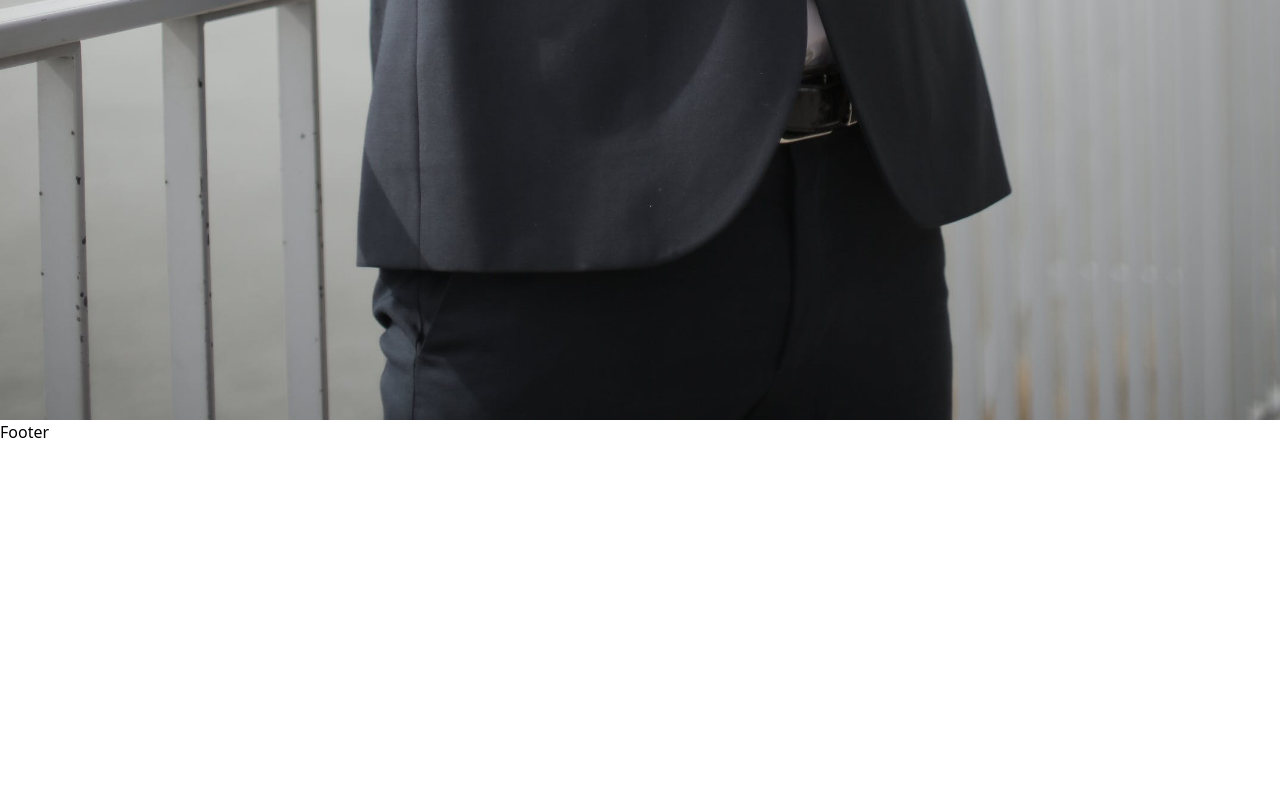
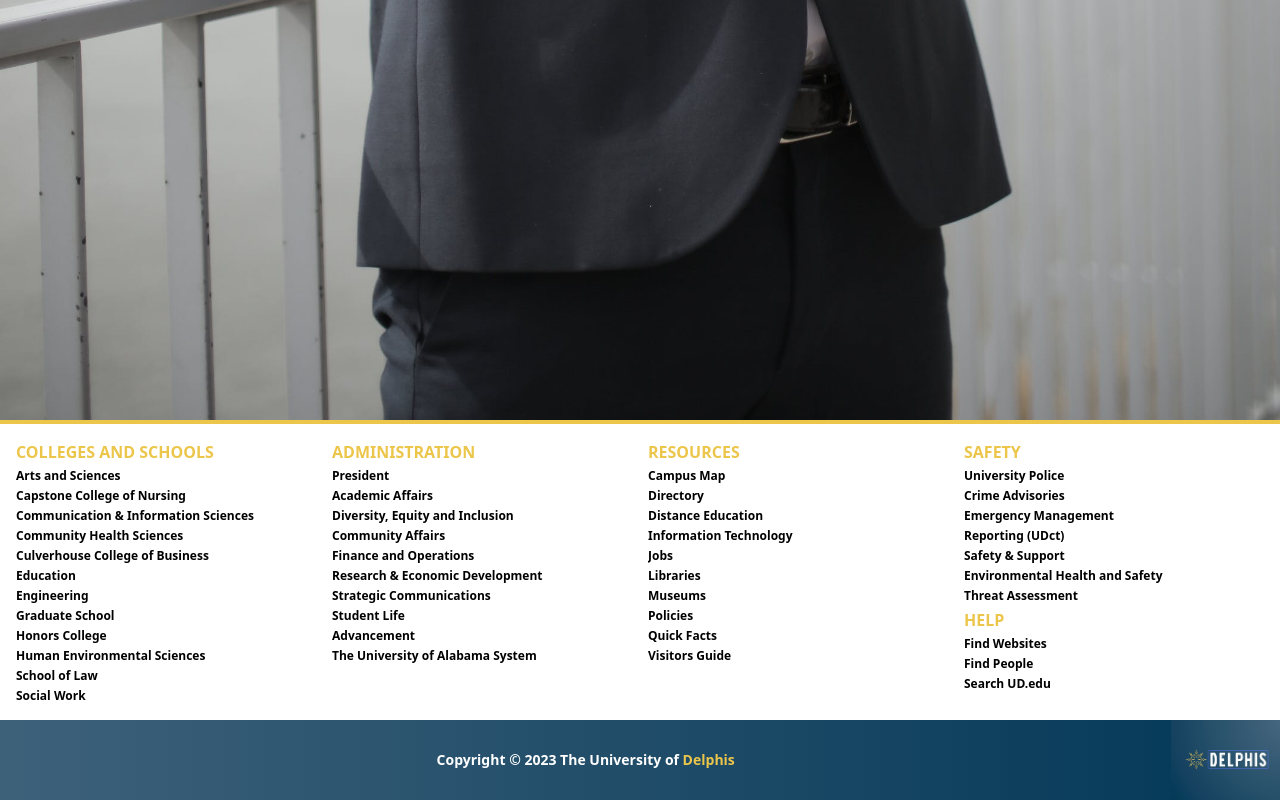
Before and after one commit to Ali-Fattahian/delphis-university-frontend, a React (Create React App) app: page / in a window 1280 px wide. Shown: the part 6985-7785 px from the top of the page. Before the commit the page ends 7429 px from the top, so only its background shows below. Built offline with nearby package versions, Linux system fonts and the light colour scheme.

Commit message:
create the footer and add it to the homepage

```diff
--- a/src/components/layout/Footer.js
+++ b/src/components/layout/Footer.js
@@ -1,7 +1,296 @@
 import React from "react";
 
+const imageURL = require("../../assets/images/Logo.jpg");
+
 const Footer = () => {
-  return <div>Footer</div>;
+  return (
+    <div className="border-t-4 border-vgyellow bg-">
+      <div className="grid grid-cols-1 min-[400px]:grid-cols-2 sm:grid-cols-4 gap-4 p-4">
+        <div className="flex flex-col gap-1">
+          <h3 className="text-vgyellow font-semibold">COLLEGES AND SCHOOLS</h3>
+          <a
+            href="/"
+            className="text-xs font-semibold hover:underline cursor-pointer"
+          >
+            Arts and Sciences
+          </a>
+          <a
+            href="/"
+            className="text-xs font-semibold hover:underline cursor-pointer"
+          >
+            Capstone College of Nursing
+          </a>
+          <a
+            href="/"
+            className="text-xs font-semibold hover:underline cursor-pointer"
+          >
+            Communication & Information Sciences
+          </a>
+          <a
+            href="/"
+            className="text-xs font-semibold hover:underline cursor-pointer"
+          >
+            Community Health Sciences
+          </a>
+          <a
+            href="/"
+            className="text-xs font-semibold hover:underline cursor-pointer"
+          >
+            Culverhouse College of Business
+          </a>
+          <a
+            href="/"
+            className="text-xs font-semibold hover:underline cursor-pointer"
+          >
+            Education
+          </a>
+          <a
+            href="/"
+            className="text-xs font-semibold hover:underline cursor-pointer"
+          >
+            Engineering
+          </a>
+          <a
+            href="/"
+            className="text-xs font-semibold hover:underline cursor-pointer"
+          >
+            Graduate School
+          </a>
+          <a
+            href="/"
+            className="text-xs font-semibold hover:underline cursor-pointer"
+          >
+            Honors College
+          </a>
+          <a
+            href="/"
+            className="text-xs font-semibold hover:underline cursor-pointer"
+          >
+            Human Environmental Sciences
+          </a>
+          <a
+            href="/"
+            className="text-xs font-semibold hover:underline cursor-pointer"
+          >
+            School of Law
+          </a>
+          <a
+            href="/"
+            className="text-xs font-semibold hover:underline cursor-pointer"
+          >
+            Social Work
+          </a>
+        </div>
+        <div className="flex flex-col gap-1">
+          <h3 className="text-vgyellow font-semibold">ADMINISTRATION</h3>
+          <a
+            href="/"
+            className="text-xs font-semibold hover:underline cursor-pointer"
+          >
+            President
+          </a>
+          <a
+            href="/"
+            className="text-xs font-semibold hover:underline cursor-pointer"
+          >
+            Academic Affairs
+          </a>
+          <a
+            href="/"
+            className="text-xs font-semibold hover:underline cursor-pointer"
+          >
+            Diversity, Equity and Inclusion
+          </a>
+          <a
+            href="/"
+            className="text-xs font-semibold hover:underline cursor-pointer"
+          >
+            Community Affairs
+          </a>
+          <a
+            href="/"
+            className="text-xs font-semibold hover:underline cursor-pointer"
+          >
+            Finance and Operations
+          </a>
+          <a
+            href="/"
+            className="text-xs font-semibold hover:underline cursor-pointer"
+          >
+            Research & Economic Development
+          </a>
+          <a
+            href="/"
+            className="text-xs font-semibold hover:underline cursor-pointer"
+          >
+            Strategic Communications
+          </a>
+          <a
+            href="/"
+            className="text-xs font-semibold hover:underline cursor-pointer"
+          >
+            Student Life
+          </a>
+          <a
+            href="/"
+            className="text-xs font-semibold hover:underline cursor-pointer"
+          >
+            Advancement
+          </a>
+          <a
+            href="/"
+            className="text-xs font-semibold hover:underline cursor-pointer"
+          >
+            The University of Alabama System
+          </a>
+        </div>
+        <div className="flex flex-col gap-1">
+          <h3 className="text-vgyellow font-semibold">RESOURCES</h3>
+          <a
+            href="/"
+            className="text-xs font-semibold hover:underline cursor-pointer"
+          >
+            Campus Map
+          </a>
+          <a
+            href="/"
+            className="text-xs font-semibold hover:underline cursor-pointer"
+          >
+            Directory
+          </a>
+          <a
+            href="/"
+            className="text-xs font-semibold hover:underline cursor-pointer"
+          >
+            Distance Education
+          </a>
+          <a
+            href="/"
+            className="text-xs font-semibold hover:underline cursor-pointer"
+          >
+            Information Technology
+          </a>
+          <a
+            href="/"
+            className="text-xs font-semibold hover:underline cursor-pointer"
+          >
+            Jobs
+          </a>
+          <a
+            href="/"
+            className="text-xs font-semibold hover:underline cursor-pointer"
+          >
+            Libraries
+          </a>
+          <a
+            href="/"
+            className="text-xs font-semibold hover:underline cursor-pointer"
+          >
+            Museums
+          </a>
+          <a
+            href="/"
+            className="text-xs font-semibold hover:underline cursor-pointer"
+          >
+            Policies
+          </a>
+          <a
+            href="/"
+            className="text-xs font-semibold hover:underline cursor-pointer"
+          >
+            Quick Facts
+          </a>
+          <a
+            href="/"
+            className="text-xs font-semibold hover:underline cursor-pointer"
+          >
+            Visitors Guide
+          </a>
+        </div>
+        <div className="flex flex-col gap-2">
+          <div className="flex flex-col gap-1">
+            <h3 className="text-vgyellow font-semibold">SAFETY</h3>
+            <a
+              href="/"
+              className="text-xs font-semibold hover:underline cursor-pointer"
+            >
+              University Police
+            </a>
+            <a
+              href="/"
+              className="text-xs font-semibold hover:underline cursor-pointer"
+            >
+              Crime Advisories
+            </a>
+            <a
+              href="/"
+              className="text-xs font-semibold hover:underline cursor-pointer"
+            >
+              Emergency Management
+            </a>
+            <a
+              href="/"
+              className="text-xs font-semibold hover:underline cursor-pointer"
+            >
+              Reporting (UDct)
+            </a>
+            <a
+              href="/"
+              className="text-xs font-semibold hover:underline cursor-pointer"
+            >
+              Safety & Support
+            </a>
+            <a
+              href="/"
+              className="text-xs font-semibold hover:underline cursor-pointer"
+            >
+              Environmental Health and Safety
+            </a>
+            <a
+              href="/"
+              className="text-xs font-semibold hover:underline cursor-pointer"
+            >
+              Threat Assessment
+            </a>
+            <div className="flex flex-col gap-1">
+              <h3 className="text-vgyellow font-semibold">HELP</h3>
+              <a
+                href="/"
+                className="text-xs font-semibold hover:underline cursor-pointer"
+              >
+                Find Websites
+              </a>
+              <a
+                href="/"
+                className="text-xs font-semibold hover:underline cursor-pointer"
+              >
+                Find People
+              </a>
+              <a
+                href="/"
+                className="text-xs font-semibold hover:underline cursor-pointer"
+              >
+                Search UD.edu
+              </a>
+            </div>
+          </div>
+        </div>
+      </div>
+      <div className="bg-gradient-to-l from-vgblue to-[#3e617a] flex h-[80px] justify-between">
+        <div className="flex-grow flex justify-center items-center">
+          <p className="text-white text-center p-4 text-sm font-semibold">
+            Copyright © 2023 The University of{" "}
+            <span className="text-vgyellow">Delphis</span>
+          </p>
+        </div>
+        <img
+          src={imageURL}
+          alt={`Website's Logo`}
+          className="h-[80px] min-w-[102px]"
+        />
+      </div>
+    </div>
+  );
 };
 
 export default Footer;
--- a/src/main.css
+++ b/src/main.css
@@ -616,6 +616,10 @@ video {
   top: 2.5rem;
 }
 
+.left-8 {
+  left: 2rem;
+}
+
 .z-10 {
   z-index: 10;
 }
@@ -723,6 +727,22 @@ video {
   height: 100vh;
 }
 
+.h-\[300px\] {
+  height: 300px;
+}
+
+.h-\[100px\] {
+  height: 100px;
+}
+
+.h-\[50px\] {
+  height: 50px;
+}
+
+.h-\[80px\] {
+  height: 80px;
+}
+
 .w-4 {
   width: 1rem;
 }
@@ -757,6 +777,10 @@ video {
   min-width: 100px;
 }
 
+.min-w-\[102px\] {
+  min-width: 102px;
+}
+
 .max-w-3xl {
   max-width: 48rem;
 }
@@ -775,6 +799,10 @@ video {
 
 .flex-1 {
   flex: 1 1 0%;
+}
+
+.flex-grow {
+  flex-grow: 1;
 }
 
 .-translate-x-2 {
@@ -822,6 +850,10 @@ video {
 
 .grid-cols-\[repeat\(auto-fill\2c minmax\(300px\2c 1fr\)\)\] {
   grid-template-columns: repeat(auto-fill,minmax(300px,1fr));
+}
+
+.grid-cols-2 {
+  grid-template-columns: repeat(2, minmax(0, 1fr));
 }
 
 .flex-row {
@@ -884,6 +916,14 @@ video {
   gap: 1.5rem;
 }
 
+.self-start {
+  align-self: flex-start;
+}
+
+.self-end {
+  align-self: flex-end;
+}
+
 .overflow-hidden {
   overflow: hidden;
 }
@@ -914,9 +954,22 @@ video {
   border-bottom-width: 1px;
 }
 
+.border-t-2 {
+  border-top-width: 2px;
+}
+
+.border-t-4 {
+  border-top-width: 4px;
+}
+
 .border-white {
   --tw-border-opacity: 1;
   border-color: rgb(255 255 255 / var(--tw-border-opacity));
+}
+
+.border-vgyellow {
+  --tw-border-opacity: 1;
+  border-color: rgb(236 198 75 / var(--tw-border-opacity));
 }
 
 .border-opacity-50 {
@@ -954,6 +1007,10 @@ video {
   background-image: linear-gradient(to top, var(--tw-gradient-stops));
 }
 
+.bg-gradient-to-l {
+  background-image: linear-gradient(to left, var(--tw-gradient-stops));
+}
+
 .from-\[\#ffc816\] {
   --tw-gradient-from: #ffc816 var(--tw-gradient-from-position);
   --tw-gradient-to: rgb(255 200 22 / 0) var(--tw-gradient-to-position);
@@ -982,6 +1039,10 @@ video {
 
 .to-vgyellow {
   --tw-gradient-to: #ecc64b var(--tw-gradient-to-position);
+}
+
+.to-\[\#3e617a\] {
+  --tw-gradient-to: #3e617a var(--tw-gradient-to-position);
 }
 
 .bg-cover {
@@ -1077,6 +1138,10 @@ video {
 
 .pt-9 {
   padding-top: 2.25rem;
+}
+
+.pb-0 {
+  padding-bottom: 0px;
 }
 
 .text-left {
@@ -1334,6 +1399,12 @@ li {
   }
 }
 
+@media (min-width: 400px) {
+  .min-\[400px\]\:grid-cols-2 {
+    grid-template-columns: repeat(2, minmax(0, 1fr));
+  }
+}
+
 @media (min-width: 620px) {
   .min-\[620px\]\:flex-row {
     flex-direction: row;
@@ -1359,6 +1430,10 @@ li {
 
   .sm\:grid-cols-2 {
     grid-template-columns: repeat(2, minmax(0, 1fr));
+  }
+
+  .sm\:grid-cols-4 {
+    grid-template-columns: repeat(4, minmax(0, 1fr));
   }
 
   .sm\:flex-row {
```
Also changed, not shown: src/assets/images/Logo.jpg (added), src/assets/images/Screen Shot 1402-08-07 at 19.48.16.jpg (deleted).
